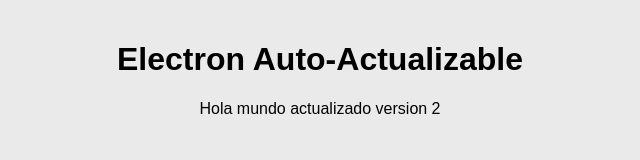
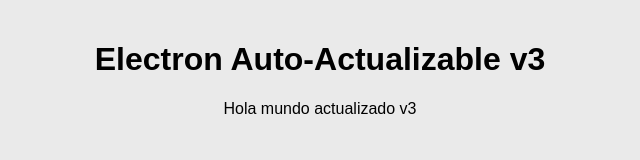
Before and after one commit to nelson-facundo/ej2electron, an Electron app: page index.html in a window 1280 px wide. Shown: the whole page, without its empty margins (320-960 px from the left). Drawn offline with Linux system fonts and the light colour scheme; no server answers.

Commit message:
Version 1.0.2 update

```diff
--- a/index.html
+++ b/index.html
@@ -1,7 +1,7 @@
 <!DOCTYPE html>
 <head>
   <meta charset="UTF-8"/>
-  <title>Ejemplo de Auto-Actualización</title>
+  <title>Ejemplos</title>
   <style>
     body {
       box-sizing: border-box;
@@ -27,8 +27,8 @@
   </style>
 </head>
 <body>
-  <h1>Electron Auto-Actualizable</h1>
-  <p>Hola mundo actualizado version 2</p>
+  <h1>Electron Auto-Actualizable v3</h1>
+  <p>Hola mundo actualizado v3</p>
   <p id="version"></p>
   <div id="notification" class="hidden">
     <p id="message"></p>
--- a/package.json
+++ b/package.json
@@ -1,6 +1,6 @@
 {
   "name": "electron-auto-update-example",
-  "version": "1.0.1",
+  "version": "1.0.2",
   "description": "",
   "main": "main.js",
   "repository": {
```
